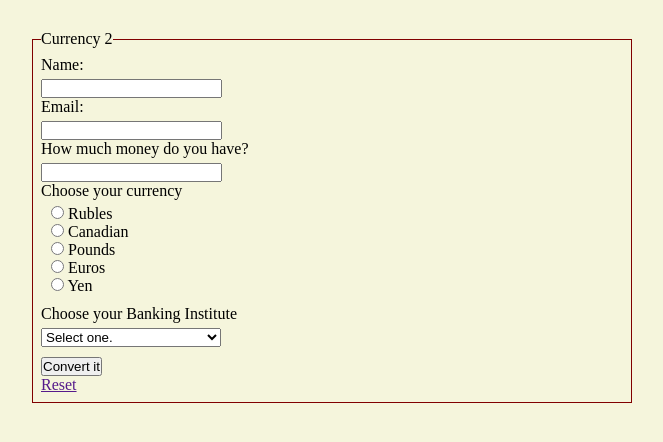
After one commit to DevonDeVaughnn/it_261, a PHP site: page /weeks/week_5/currency3.php in a window 1280 px wide. The commit adds this page. Shown: the top 442 px of the page, without its empty margins (308-971 px from the left). Run offline with PHP 8.4, Linux system fonts and the light colour scheme; some libraries are stand-ins or nearby versions.

Commit message:
added currency hw

```diff
--- a/website/daily.php
+++ b/website/daily.php
@@ -30,6 +30,7 @@ switch ($today) {
         $quote_headline = '<h2>Bowie Quote for ' . $today . '!</h2>';
         $pic = 'bowie_2.jpg';
         $alt = 'David Bowie';
+        $color = 'maroon';
         $content = '<h4>I\'m just an individual who doesn\'t feel that I need to
         have somebody qualify work in any particular way.
         I\'m working for me.</h4><br><h4><i>60 Minutes</i></h4> ';
@@ -39,6 +40,7 @@ switch ($today) {
         $quote_headline = '<h2>Bowie Quote for ' . $today . '!</h2>';
         $pic = 'bowie_3.jpg';
         $alt = 'Bowie Shushing';
+        $color = 'black';
         $content = '<h4>I needed to sing because nobody else was singing my songs.</h4><br><h4>
         <i>Fresh Air</i></h4>';
         break;
@@ -47,6 +49,7 @@ switch ($today) {
         $quote_headline = '<h2>Bowie Quote for ' . $today . '!</h2>';
         $pic = 'bowie_4.jpg';
         $alt = 'Older Bowie';
+        $color = 'forestgreen';
         $content = '<h4>I\'ve come to the realisation that I have absolutely no idea what I\'m doing half time.</h4><br>
         <h4><i>NME</i></h4>';
         break;
@@ -55,6 +58,7 @@ switch ($today) {
         $quote_headline = '<h2>Bowie Quote for ' . $today . '!</h2>';
         $pic = 'bowie_5.jpg';
         $alt = 'More Bowie';
+        $color = 'gold';
         $content = '<h4>I thrive on mistakes. If I haven\'t made three good mistakes in a week,
         then I\'m not worth anything. You only learn from mistakes.</h4><br><h4><b><i>NME</i></b></h4>';
         break;
@@ -63,6 +67,7 @@ switch ($today) {
         $quote_headline = '<h2>Bowie Quote for ' . $today . '!</h2>';
         $pic = 'bowie_6.jpg';
         $alt = 'Just a little more Bowie';
+        $color = 'grey';
         $content = '<h4>As you get older the questions come down to about two or three. How long?
         And what do I do with the time I\'ve got left?</h4><br><h4><i> New York Times</i></h4>';
         break;
@@ -71,6 +76,7 @@ switch ($today) {
         $quote_headline = '<h2>Bowie Quote for ' . $today . '!</h2>';
         $pic = 'bowie_7.jpg';
         $alt = 'Friday Bowie';
+        $color = 'turquoise';
         $content = '<h4>Make the best of every moment. We\'re not evolving. We\'re not going anywhere.</h4><br><h4><i>Esquire</i></p>';
         break;
 }?>
--- /dev/null
+++ b/weeks/week_5/css/style.css
@@ -0,0 +1,62 @@
+* {
+  padding: 0;
+  margin: 0;
+  box-sizing: border-box;
+}
+
+body {
+  background: beige;
+}
+form {
+  width: 600px;
+  margin: 30px auto;
+}
+label {
+  display: block;
+  margin-bottom: 5px;
+}
+fieldset {
+  padding: 8px;
+  border: 1px solid maroon;
+}
+form ul {
+  list-style-type: none;
+  margin-left: 10px;
+  margin-bottom: 10px;
+}
+
+input[type="number"]::-webkit-inner-spin-button,
+input[type="number"]::-webkit-outer-spin-button {
+  -webkit-appearance: none;
+  -moz-appearance: none;
+  appearance: none;
+  margin: 0;
+}
+input [type="radio"] {
+  margin-right: 5px;
+}
+select {
+  display: block;
+  margin-bottom: 10px;
+}
+.box {
+  width: 600px;
+  margin: 10px auto;
+  border: 2px solid green;
+  padding: 10px;
+  text-align: left;
+}
+.box p {
+  margin-bottom: 5px;
+}
+.box h2 {
+  color: maroon;
+  margin-bottom: 5px;
+  text-align: center;
+}
+.error {
+  display: block;
+  color: maroon;
+  text-align: center;
+  font-size: 1.4em;
+}
--- /dev/null
+++ b/weeks/week_5/currency3.php
@@ -0,0 +1,143 @@
+<!DOCTYPE html>
+<html lang="en">
+
+<head>
+    <meta charset="UTF-8">
+    <meta http-equiv="X-UA-Compatible" content="IE=edge">
+    <meta name="viewport" content="width=device-width, initial-scale=1.0">
+    <title>Currency 2 w/ drop down - select option</title>
+    <link href="css/style.css" rel="stylesheet" type="text/css" />
+
+</head>
+
+<body>
+    <form action="
+    <?php echo htmlspecialchars($_SERVER['PHP_SELF']); ?>" method="POST">
+        <fieldset>
+            <legend>Currency 2</legend>
+            <label for="name">Name: </label>
+            <input type="text" name="name" value="
+    <?php if (isset($_POST['name'])) {
+    echo htmlspecialchars($_POST['name']);
+}
+
+?>">
+            <label for="email">Email: </label>
+            <input type="email" name="email" value="
+    <?php if (isset($_POST['email'])) {
+    echo htmlspecialchars($_POST['email']);
+}
+?>">
+            <label for="amount">How much money do you have? </label>
+            <input type="number" name="amount" value="<?php if (isset($_POST['amount'])) {
+    echo htmlspecialchars($_POST['amount']);
+}
+?>">
+            <label for="currency">Choose your currency</label>
+            <ul>
+                <li><input type="radio" name="currency" value="0.013" <?php if (isset($_POST['currency']) && $_POST['currency'] == '0.013') {
+    echo 'checked="checked"';
+}?>> Rubles</input></li>
+                <li><input type="radio" name="currency" value="0.76" <?php if (isset($_POST['currency']) && $_POST['currency'] == '0.76') {
+    echo 'checked="checked"';
+}?>> Canadian</input></li>
+                <li><input type="radio" name="currency" value="1.28" <?php if (isset($_POST['currency']) && $_POST['currency'] == '1.28') {
+    echo 'checked="checked"';
+}?>> Pounds</input></li>
+                <li><input type="radio" name="currency" value="1.18" <?php if (isset($_POST['currency']) && $_POST['currency'] == '1.18') {
+    echo 'checked="checked"';
+}?>> Euros</input></li>
+                <li><input type="radio" name="currency" value="0.0094" <?php if (isset($_POST['currency']) && $_POST['currency'] == '0.0094') {
+    echo 'checked="checked"';
+}?>> Yen</input></li>
+            </ul>
+
+            <label for="bank">Choose your Banking Institute</label>
+            <select name="bank" id="bank">
+                <option value="" NULL <?php if (isset($_POST['bank']) && $_POST['bank'] == null) {
+    echo 'selected="unselected"';
+}?>>Select one.</option>
+
+                <option value="BOA" <?php if (isset($_POST['bank']) && $_POST['bank'] == 'BOA') {
+    echo 'selected="selected"';
+}?>>Bank of America</option>
+                <option value="chase" <?php if (isset($_POST['bank']) && $_POST['bank'] == 'chase') {
+    echo 'selected="selected"';
+}?>>Chase</option>
+
+                <option value="TSCU" <?php if (isset($_POST['bank']) && $_POST['bank'] == 'TSCU') {
+    echo 'selected="selected"';
+}?>>Twinstar Credit Union</option>
+
+                <option value="NFCU" <?php if (isset($_POST['bank']) && $_POST['bank'] == 'NFCU') {
+    echo 'selected="selected"';
+}?>>Navy Federal Credit Union</option>
+
+                <option value="mattress" <?php if (isset($_POST['bank']) && $_POST['bank'] == 'mattress') {
+    echo 'selected="selected"';
+}?>>Mattress</option>
+
+            </select>
+            <input type="submit" value="Convert it">
+            <p><a href="">Reset</a></p>
+        </fieldset>
+    </form>
+
+    <?php
+
+if ($_SERVER['REQUEST_METHOD'] == 'POST') {
+    if (empty($_POST['name'])) {
+        echo '<span class="error">Please fill out your name.</span>';
+    }
+    if (empty($_POST['email'])) {
+        echo '<span class="error">Please fill out your email.</span>';
+    }
+    if (empty($_POST['amount'])) {
+        echo '<span class="error">Please fill out the amount.</span>';
+    }
+    if (empty($_POST['currency'])) {
+        echo '<span class="error">Please select out your currency.</span>';
+    }
+    if ($_POST['bank'] == null) {
+        echo '<span class="error">Please choose your Banking Institution.</span>';
+    } elseif (isset($_POST['name'],
+        $_POST['email'],
+        $_POST['amount'],
+        $_POST['bank'],
+        $_POST['currency']
+    )) {
+        $name = $_POST['name'];
+        $email = $_POST['email'];
+        $amount = $_POST['amount'];
+        $bank = $_POST['bank'];
+        $currency = $_POST['currency'];
+        $dollars = $amount * $currency;
+        $friendly_dollars = floor($dollarss);
+
+        echo '
+        <div class="box">s
+        <h2>Hello, ' . $name . '</h2>
+        <p>You now have $' . $friendly_dollars . ' American Dollars. </p>
+        <p>It will be deposited into your <b>' . $bank . '</b> account.</p>
+        <p>We will send you an email at: <b>' . $email . '</b></p>
+
+
+
+        </div>
+        ';
+    }
+
+    //else if
+
+} //server request
+
+?>
+
+</body>
+
+
+
+
+<?php ?>
+
+</html>
```
Also changed, not shown: website/css/styles.css (+18 -0 lines), weeks/week_5/calculator_hw.php (added, +141 -0 lines), weeks/week_5/currency1.php (added, +87 -0 lines), weeks/week_5/currency2.php (added, +106 -0 lines), weeks/week_5/null.php (added, +16 -0 lines).
